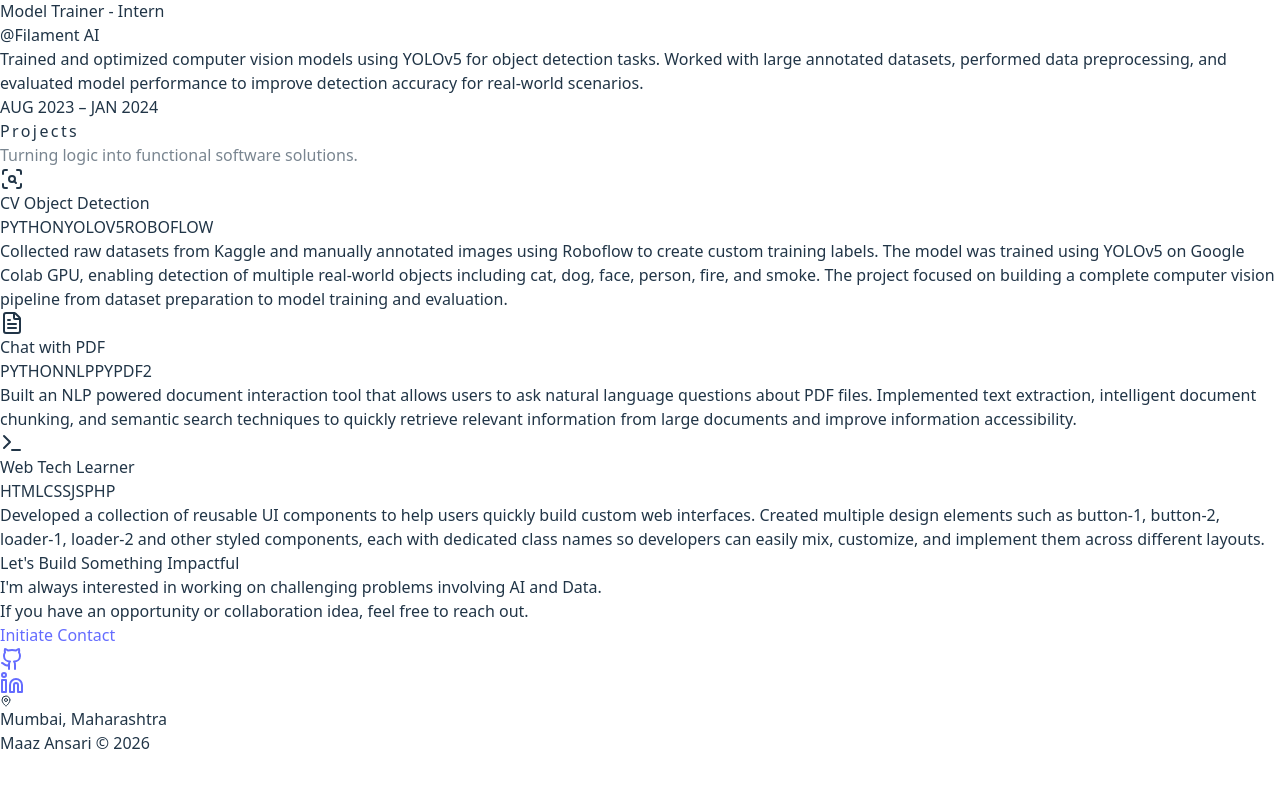
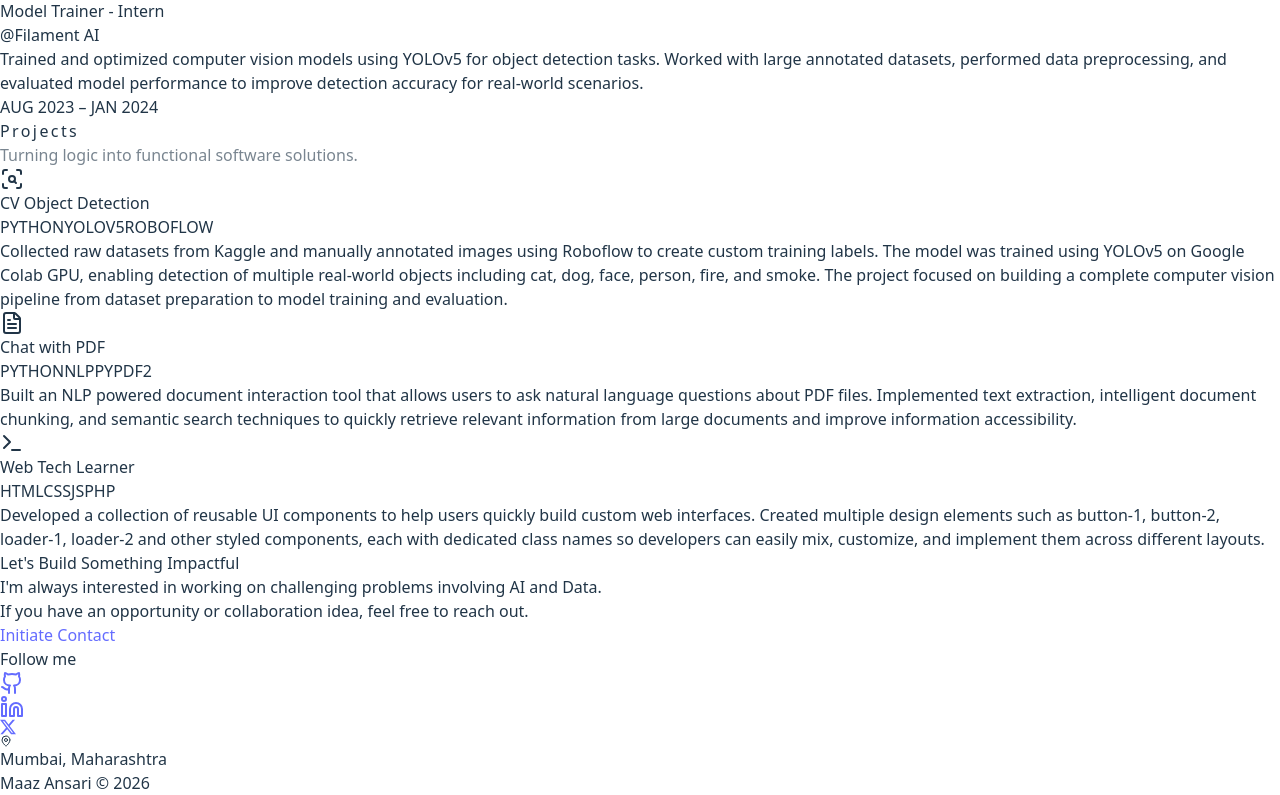
Before and after one commit to Ansari-Maaz/maaz-portfolio, a React (Vite) app: page / in a window 1280 px wide. Shown: the part 2017-2812 px from the top of the page. Before the commit the page ends 2772 px from the top, so only its background shows below. Built offline with nearby package versions, Linux system fonts and the light colour scheme.

Commit message:
Update App.jsx with new icon and styling changes
Added SiX icon to the import statement and updated the class names for styling consistency. Adjusted layout for contact and follow sections.

```diff
--- a/src/App.jsx
+++ b/src/App.jsx
@@ -18,7 +18,7 @@ import {
   Cpu
 } from 'lucide-react'
 
-import { SiPython, SiJavascript, SiMysql, SiGit, SiGithub } from 'react-icons/si'
+import { SiPython, SiJavascript, SiMysql, SiGit, SiGithub, SiX } from 'react-icons/si'
 
 const ease = [0.16, 1, 0.3, 1]
 
@@ -267,13 +267,13 @@ const ActOrigin = () => {
             href="https://drive.google.com/file/d/1q55tMRmXCtT0Vjr0H04WNvF3noMkRQ0H/view?usp=sharing"
             target="_blank"
             rel="noopener noreferrer"
-            className="inline-flex items-center gap-2 px-7 sm:px-10 py-3.5 sm:py-4 bg-white text-black rounded-full font-bold text-sm sm:text-lg transition-transform duration-300 hover:scale-105 hover:text-black"
+            className="inline-flex items-center gap-2 px-6 sm:px-10 py-3 sm:py-4 bg-white text-black rounded-full font-bold text-xs sm:text-lg transition-transform duration-300 hover:scale-105 hover:text-black"
           >
             <Download className="w-4 h-4 sm:w-5 sm:h-5 text-black" />
             VIEW RESUME
           </a>
 
-          <div className="flex items-center gap-8 sm:gap-10 text-gray-500 [&_svg]:w-6 [&_svg]:h-6 sm:[&_svg]:w-7 sm:[&_svg]:h-7">
+          <div className="flex items-center gap-8 sm:gap-10 text-gray-500 [&_svg]:w-7 [&_svg]:h-7 sm:[&_svg]:w-8 sm:[&_svg]:h-8">
             <a href="https://github.com/Ansari-Maaz" target="_blank" rel="noopener noreferrer" className="text-gray-500 hover:text-blue-500 transition-colors">
               <Github />
             </a>
@@ -619,12 +619,16 @@ export default function App() {
 
         <a
           href="mailto:ansarimaaz1710@gmail.com"
-          className="px-7 sm:px-10 py-3.5 sm:py-5 text-sm sm:text-base bg-white text-black rounded-full font-bold"
+          className="inline-flex items-center justify-center px-7 sm:px-10 py-3.5 sm:py-5 text-sm sm:text-base bg-white text-black rounded-full font-bold transition-transform duration-300 transform-gpu hover:scale-105 hover:text-black hover:blur-none"
         >
           Initiate Contact
         </a>
 
-        <div className="mt-12 sm:mt-16 flex justify-center gap-6 sm:gap-8 text-gray-500 [&_svg]:w-5 [&_svg]:h-5 sm:[&_svg]:w-6 sm:[&_svg]:h-6">
+        <p className="mt-8 sm:mt-10 text-xs sm:text-sm tracking-[0.2em] uppercase text-gray-500">
+          Follow me
+        </p>
+
+        <div className="mt-5 sm:mt-6 flex justify-center gap-6 sm:gap-8 text-gray-500 [&_svg]:w-6 [&_svg]:h-6 sm:[&_svg]:w-7 sm:[&_svg]:h-7">
 
           <a href="https://github.com/Ansari-Maaz" target="_blank" rel="noopener noreferrer" className="text-gray-400 hover:text-blue-500 transition-colors">
             <Github />
@@ -632,6 +636,10 @@ export default function App() {
 
           <a href="https://www.linkedin.com/in/maazansari1710/" target="_blank" rel="noopener noreferrer" className="text-gray-400 hover:text-blue-500 transition-colors">
             <Linkedin />
+          </a>
+
+          <a href="https://x.com/https_Maaz" target="_blank" rel="noopener noreferrer" className="text-gray-400 hover:text-blue-500 transition-colors">
+            <SiX />
           </a>
 
         </div>
```
